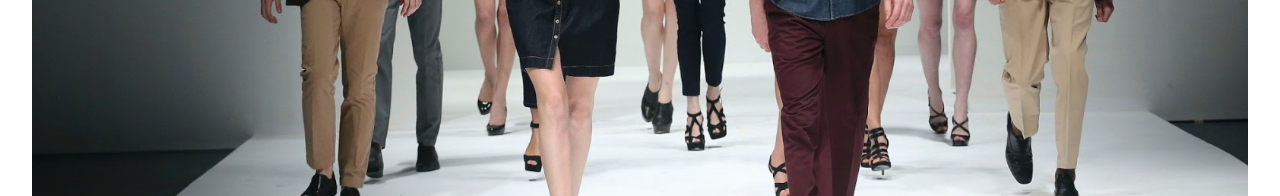
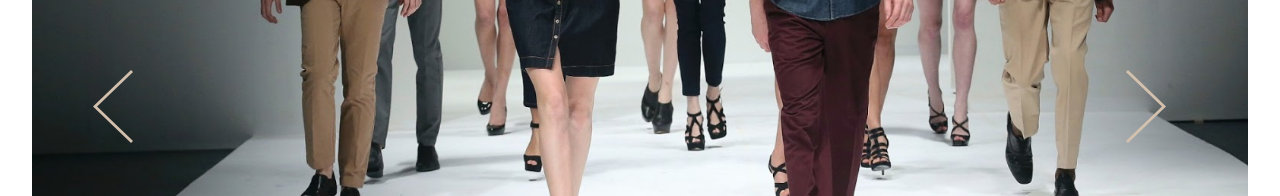
Before and after one commit to aizadazh/WOW-Group-project, a React (Create React App) app: page / in a window 1280 px wide. Shown: the part 475-671 px from the top of the page. Built offline with nearby package versions, Linux system fonts and the light colour scheme.

Commit message:
Slider is done

```diff
--- a/src/components/elements/Slider.js
+++ b/src/components/elements/Slider.js
@@ -5,8 +5,21 @@ import styled from "styled-components";
 import b1 from "../../static/images/banner1.jpg";
 import b2 from "../../static/images/banner2.jpg";
 import b3 from "../../static/images/banner3.jpg";
+import leftArrow from "../../static/icons/arrow-left.png";
+import rightArrow from "../../static/icons/arrow-right.png";
 
 class MainSlider extends Component {
+  constructor(props) {
+    super(props);
+    this.next = this.next.bind(this);
+    this.previous = this.previous.bind(this);
+  }
+  next() {
+    this.slider.slickNext();
+  }
+  previous() {
+    this.slider.slickPrev();
+  }
     render() {
       const settings = {
         dots: true,
@@ -15,26 +28,53 @@ class MainSlider extends Component {
         slidesToShow: 1,
         slidesToScroll: 1,
         autoplay: true,
-        autoplaySpeed: 2000
-      };
+        autoplaySpeed: 2000,
+       };
       return (
         <Container>
           <SliderWrapper>
-            <Slider {...settings}>
+            <Slider ref={c => (this.slider = c)} {...settings}>
               <img src={b1} alt="slider"/>
               <img src={b2} alt="slider"/>
               <img src={b3} alt="slider"/>
             </Slider>
+            <LeftArr onClick={this.previous}>
+              <img src={leftArrow} alt="leftArrow" />
+            </LeftArr>
+            <RightArr onClick={this.next}>
+              <img src={rightArrow} alt="rightArrow" />
+            </RightArr>
           </SliderWrapper>
         </Container>
       )
     };
   }
 
-const SliderWrapper = styled.div`
+  const SliderWrapper = styled.div`
   margin: 0 auto;
   width: 95vw;
   height:50vh;
+  position: relative;
   `;
+  const LeftArr = styled.button`
+    padding: 0;
+    border: none;
+    background-color: transparent;
+    cursor: pointer;
+    position: absolute;
+    top: 100%;
+    left: 5%;
+    z-index: 100;
+    `;
+    const RightArr = styled.button`
+    padding: 0;
+    border: none;
+    background-color: transparent;
+    cursor: pointer;
+    position: absolute;
+    top: 100%;
+    left: 90%;
+    z-index: 100;
+    `;
 
 export default MainSlider;
--- a/src/components/layout/Footer.js
+++ b/src/components/layout/Footer.js
@@ -10,4 +10,6 @@ class Footer extends Component {
       );
     }
   }
+
+
 export default Footer;
--- a/src/pages/agreement.js
+++ b/src/pages/agreement.js
@@ -9,10 +9,12 @@ class Agreement extends Component {
       return (
         <Layout>
             <Container>
-                <AgreementContent></AgreementContent>
+                <AgreementContent>
+
+                </AgreementContent>
 
             </Container>
-                </Layout>
+        </Layout>
        );
     }
   }
--- a/src/pages/questions.js
+++ b/src/pages/questions.js
@@ -9,7 +9,9 @@ class Questions extends Component {
       return (
         <Layout>
             <Container>
+               <QuestionsContent>
 
+               </QuestionsContent>
 
             </Container>
                 </Layout>
```
